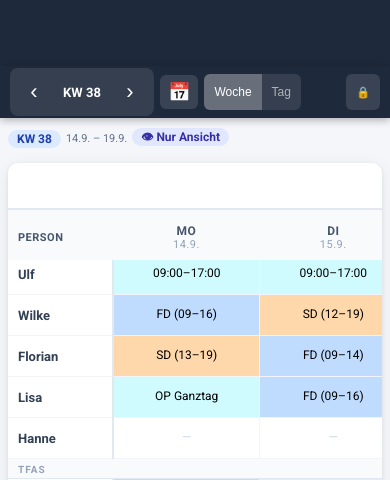
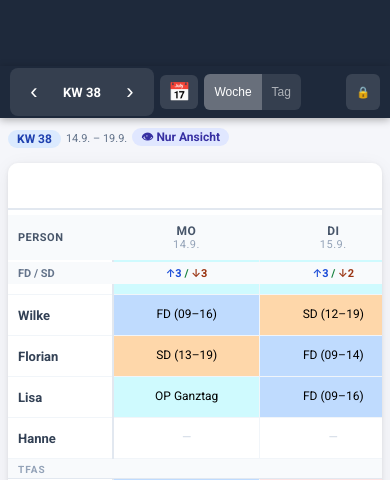
Before and after one commit to soeren1508/dienstplan, a Flask app: page / in a window 390 px wide. Shown: the top 480 px of the page. Run offline with Flask 3, Linux system fonts and the light colour scheme.

Commit message:
Beide Tabellen-Kopfzeilen (Tage + FD/SD-Übersicht) zusammen sticky
Nutzer-Feedback: die Tage-Zeile klebte zwar, rutschte aber optisch
zwischen die Mitarbeiterzeilen (Ulf/Florian), weil die zweite
Kopfzeile (FD/SD-Übersicht, <td>-Zellen in tr.balance-row) nicht
sticky war und im normalen Dokumentenfluss weiterlief -- bei
position:sticky bleibt die Layout-Box eines Elements an ihrer
ursprünglichen Stelle erhalten, nur die Darstellung wird versetzt,
wodurch nachfolgende nicht-sticky Geschwister-Zeilen sich mit ihr
optisch vertauschen konnten.

Fix: Beide thead-Zeilen sind jetzt einzeln sticky und im Top-Offset
gestapelt (Zeile 1 bei 52px, Zeile 2 bei 52px + 46px Zeilenhöhe),
sodass sie als zusammenhängende Einheit kleben bleiben.

Im Emulator mit echter Scroll-Geste verifiziert: "PERSON/MO/DI" und
"FD/SD"-Übersicht bleiben korrekt übereinander stehen, Mitarbeiter-
zeilen scrollen sauber darunter durch.

Co-Authored-By: Claude Sonnet 5 <noreply@anthropic.com>

```diff
--- a/templates/index.html
+++ b/templates/index.html
@@ -1057,17 +1057,25 @@
       top: calc(52px + env(safe-area-inset-top) + 8px) !important;
     }
 
-    /* ── Tabellen-Kopfzeile (thead): bleibt beim Scrollen sichtbar (Person/
-       Mo/Di), klebt direkt unterhalb der jetzt sticky Topbar. Zwei gestapelte
-       sticky-Ebenen sind (anders als fixed+sticky) unproblematisch, solange
-       der zweite top-Offset die Höhe des ersten Elements berücksichtigt. ── */
-    thead th {
+    /* ── Tabellen-Kopfzeile (thead): bleibt beim Scrollen sichtbar, klebt
+       direkt unterhalb der sticky Topbar. WICHTIG: position:sticky auf
+       einzelnen <th> lässt die zweite Zeile (FD/SD-Übersicht, <td>, nicht
+       sticky) im normalen Fluss durchrutschen -> beide Zeilen vertauschen
+       sich optisch während des Scrollens. Deshalb werden BEIDE Kopfzeilen
+       (Person/Mo/Di + FD/SD-Übersicht) als eigene sticky-Einheiten gestapelt,
+       die zweite mit Top-Offset = Höhe der ersten Zeile. ── */
+    thead tr:first-child th {
       position: sticky !important;
       top: calc(52px + env(safe-area-inset-top)) !important;
+      z-index: 11;
+    }
+    thead tr.balance-row td {
+      position: sticky !important;
+      top: calc(52px + env(safe-area-inset-top) + 46px) !important;
       z-index: 10;
     }
-    thead th:first-child {
-      z-index: 12;
+    thead tr:first-child th:first-child {
+      z-index: 13;
     }
 
     /* ── Topbar Zeile-1 Elemente ── */
```
